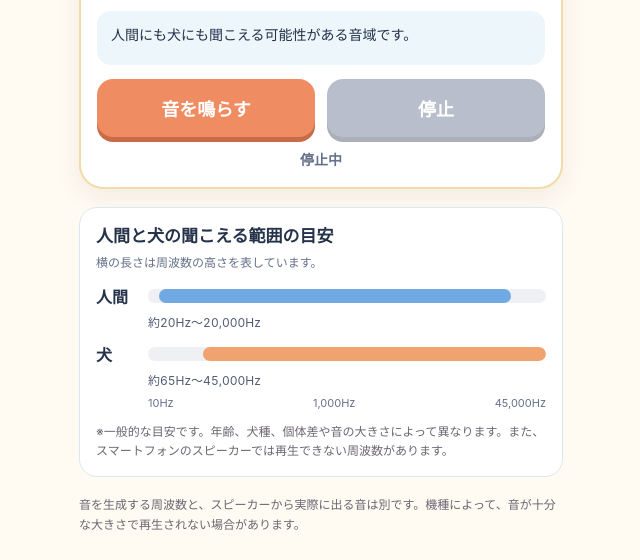
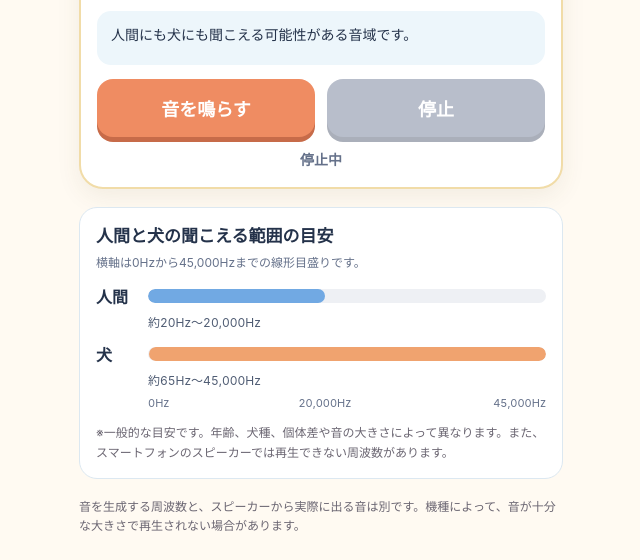
Before and after one commit to yamanobora1839/dog_hearing, a plain HTML site: page index.html in a window 1280 px wide. Shown: the part 302-862 px from the top of the page, without its empty margins (319-959 px from the left). Drawn offline with Linux system fonts and the light colour scheme.

Commit message:
Make hearing range bars linear from 0 to 45,000 Hz

```diff
--- a/index.html
+++ b/index.html
@@ -46,24 +46,26 @@
 
     <section class="hearing-guide" aria-labelledby="hearingTitle">
       <h2 id="hearingTitle">人間と犬の聞こえる範囲の目安</h2>
-      <p class="guide-intro">横の長さは周波数の高さを表しています。</p>
+      <p class="guide-intro">横軸は0Hzから45,000Hzまでの線形目盛りです。</p>
 
       <div class="hearing-row">
         <span class="hearing-name">人間</span>
-        <div class="hearing-track" role="img" aria-label="人間の一般的な可聴域の目安：約20Hzから20,000Hz">
+        <div class="hearing-track" role="img" aria-label="人間の一般的な可聴域の目安：約20Hzから20,000Hz。横軸は0Hzから45,000Hz">
           <span class="hearing-range human-range"></span>
         </div>
         <span class="hearing-value">約20Hz～20,000Hz</span>
       </div>
       <div class="hearing-row">
         <span class="hearing-name">犬</span>
-        <div class="hearing-track" role="img" aria-label="犬の一般的な可聴域の目安：約65Hzから45,000Hz">
+        <div class="hearing-track" role="img" aria-label="犬の一般的な可聴域の目安：約65Hzから45,000Hz。横軸は0Hzから45,000Hz">
           <span class="hearing-range dog-range"></span>
         </div>
         <span class="hearing-value">約65Hz～45,000Hz</span>
       </div>
       <div class="scale-labels" aria-hidden="true">
-        <span>10Hz</span><span>1,000Hz</span><span>45,000Hz</span>
+        <span class="scale-start">0Hz</span>
+        <span class="scale-middle">20,000Hz</span>
+        <span class="scale-end">45,000Hz</span>
       </div>
       <p class="guide-note">※一般的な目安です。年齢、犬種、個体差や音の大きさによって異なります。また、スマートフォンのスピーカーでは再生できない周波数があります。</p>
     </section>
--- a/style.css
+++ b/style.css
@@ -225,15 +225,16 @@ input[type="range"]::-moz-range-thumb {
   border-radius: inherit;
 }
 
+/* 共通の線形目盛り：0～45,000Hz */
 .human-range {
-  left: 2.7%;
-  width: 88.4%;
+  left: 0.044444%; /* 20Hz / 45,000Hz */
+  width: 44.4%; /* (20,000Hz - 20Hz) / 45,000Hz */
   background: #71a9e3;
 }
 
 .dog-range {
-  left: 13.7%;
-  width: 86.3%;
+  left: 0.144444%; /* 65Hz / 45,000Hz */
+  width: 99.855556%; /* (45,000Hz - 65Hz) / 45,000Hz */
   background: #f0a36f;
 }
 
@@ -245,11 +246,30 @@ input[type="range"]::-moz-range-thumb {
 }
 
 .scale-labels {
-  display: flex;
-  justify-content: space-between;
+  position: relative;
+  height: 1.4em;
   margin: 8px 0 0 52px;
   color: #65718a;
   font-size: 11px;
+  font-variant-numeric: tabular-nums;
+}
+
+.scale-labels span {
+  position: absolute;
+  white-space: nowrap;
+}
+
+.scale-start {
+  left: 0;
+}
+
+.scale-middle {
+  left: 44.444444%; /* 20,000Hz / 45,000Hz */
+  transform: translateX(-50%);
+}
+
+.scale-end {
+  right: 0;
 }
 
 .guide-note {
```
